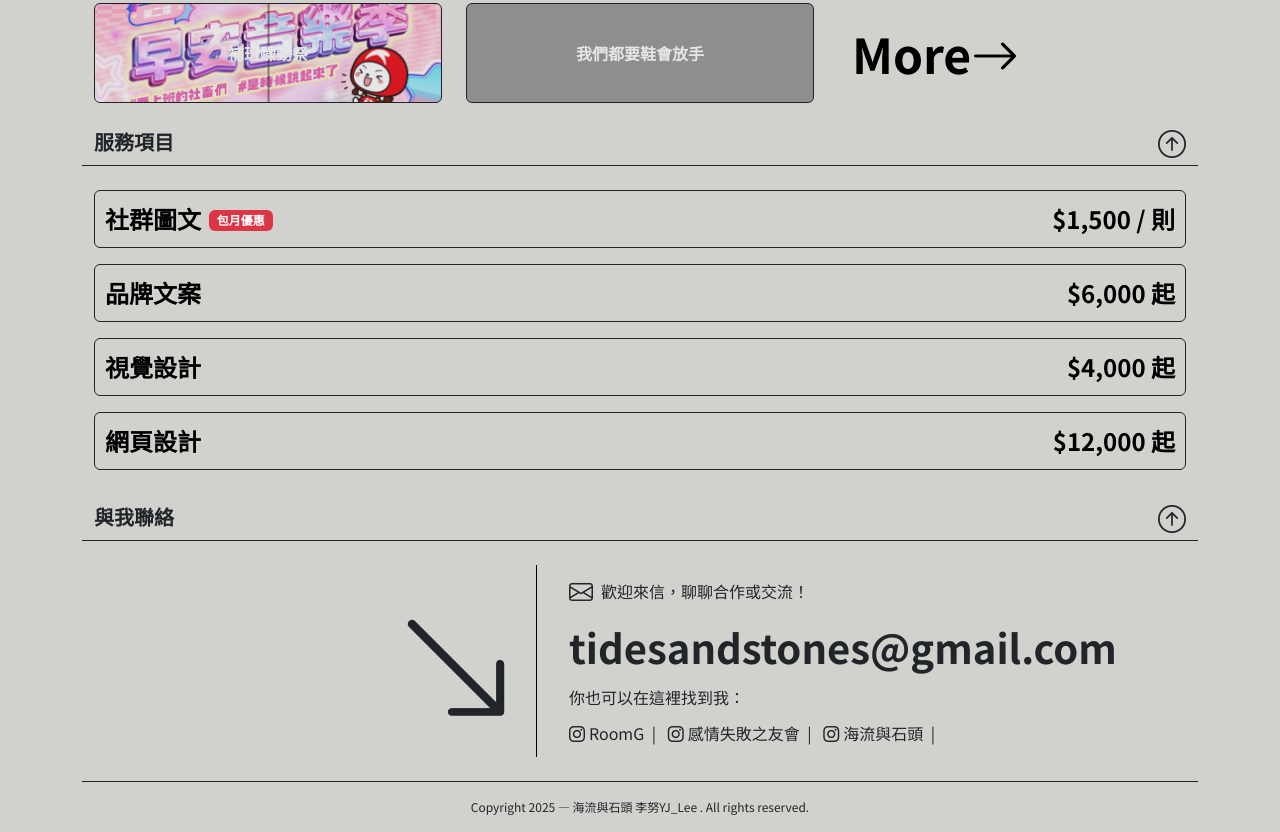
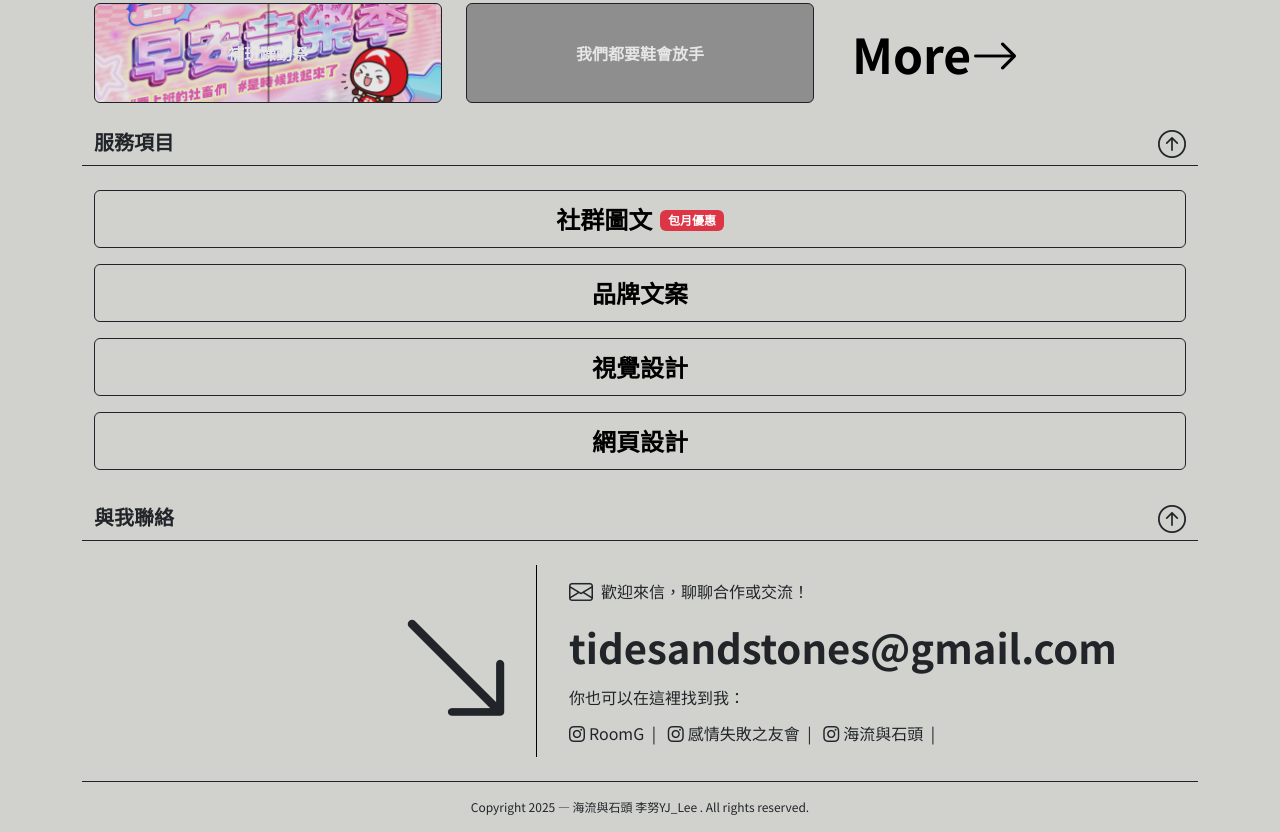
Before and after one commit to Spaceoddity5566/yj-works2025, a plain HTML site: page index.html in a window 1280 px wide. Shown: the part 2337-3169 px from the top of the page. Drawn offline with nearby package versions, Linux system fonts and the light colour scheme; grey boxes are pictures that could not be loaded; a web font is replaced by a local one.

Commit message:
edit 內容修改

```diff
--- a/index.html
+++ b/index.html
@@ -992,13 +992,12 @@
             data-bs-toggle="modal"
             data-bs-target="#service-modal-1"
           >
-            <div class="d-flex justify-content-between">
+            <div class="d-flex justify-content-center">
               <div class="align-items-center d-flex">
                 社群圖文<span class="mt-1 ms-2 fs-7 badge text-bg-danger"
                   >包月優惠</span
                 >
               </div>
-              <div>$1,500 / 則</div>
             </div>
           </button>
           <!-- Modal -->
@@ -1087,9 +1086,9 @@
               data-bs-toggle="modal"
               data-bs-target="#service-modal-2"
             >
-              <div class="d-flex justify-content-between">
+              <div class="">
                 <div>品牌文案</div>
-                <div>$6,000 起</div>
+
               </div>
             </button>
             <!-- Modal -->
@@ -1115,7 +1114,7 @@
                           </div>
                         </div>
                         <div class="p-2">
-                          <div class="fw-bold fs-3">品牌文案 $6,000 起</div>
+                          <div class="fw-bold fs-3">品牌文案</div>
                           <div
                             class="border-dark border-bottom py-1 mb-2"
                           ></div>
@@ -1155,9 +1154,9 @@
               data-bs-toggle="modal"
               data-bs-target="#service-modal-3"
             >
-              <div class="d-flex justify-content-between">
+              <div class="">
                 <div>視覺設計</div>
-                <div>$4,000 起</div>
+
               </div>
             </button>
             <!-- Modal -->
@@ -1183,7 +1182,7 @@
                           </div>
                         </div>
                         <div class="p-2">
-                          <div class="fw-bold fs-3">視覺設計 $4,000 起</div>
+                          <div class="fw-bold fs-3">視覺設計</div>
                           <div
                             class="border-dark border-bottom py-1 mb-2"
                           ></div>
@@ -1232,9 +1231,9 @@
               data-bs-toggle="modal"
               data-bs-target="#service-modal-4"
             >
-              <div class="d-flex justify-content-between">
+              <div class="">
                 <div>網頁設計</div>
-                <div>$12,000 起</div>
+
               </div>
             </button>
             <!-- Modal -->
@@ -1260,7 +1259,7 @@
                           </div>
                         </div>
                         <div class="p-2">
-                          <div class="fw-bold fs-3">網頁設計 $12,000 起</div>
+                          <div class="fw-bold fs-3">網頁設計</div>
                           <div
                             class="border-dark border-bottom py-1 mb-2"
                           ></div>
```
